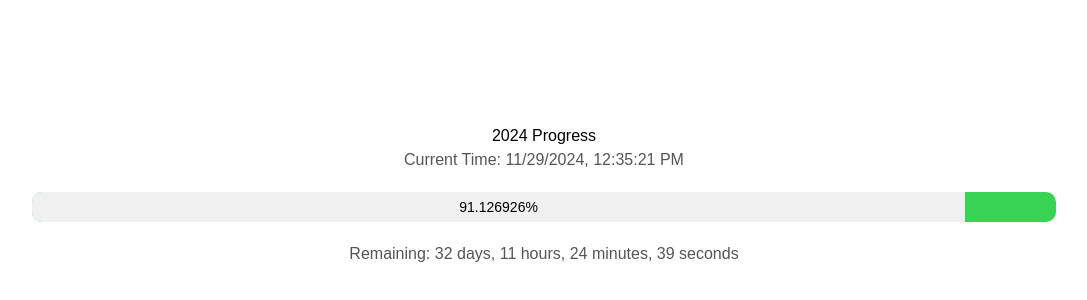
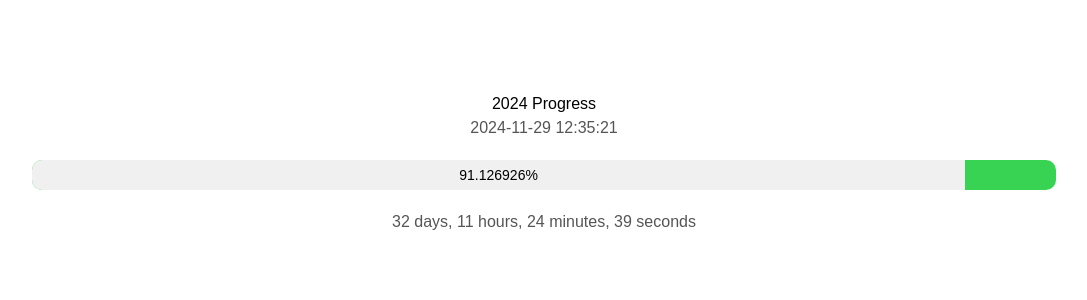
Before and after one commit to huyixi/years-progress, a SvelteKit app: page / in a window 1280 px wide. Shown: the part 164-464 px from the top of the page, without its empty margins (96-1183 px from the left). Built offline with nearby package versions, Linux system fonts and the light colour scheme.

Commit message:
feat: use new time format

```diff
--- a/src/routes/+page.svelte
+++ b/src/routes/+page.svelte
@@ -8,14 +8,28 @@
 	const MS_PER_DAY = MS_PER_HOUR * 24;
 
 	// Get current year progress as a percentage
-	function getYearProgress() {
+	function getYearPercentage() {
 		const now = new Date();
 		const startOfYear = new Date(now.getFullYear(), 0, 1);
 		const endOfYear = new Date(now.getFullYear() + 1, 0, 1);
 		return ((now - startOfYear) / (endOfYear - startOfYear)) * 100;
 	}
 
-	// Get remaining time until the end of the year
+	function formatDate(date, format) {
+		const padZero = (num) => (num < 10 ? `0${num}` : num);
+
+		const parts = {
+			YYYY: date.getFullYear(),
+			MM: padZero(date.getMonth() + 1),
+			DD: padZero(date.getDate()),
+			HH: padZero(date.getHours()),
+			mm: padZero(date.getMinutes()),
+			ss: padZero(date.getSeconds())
+		};
+
+		return format.replace(/YYYY|MM|DD|HH|mm|ss/g, (match) => parts[match]);
+	}
+
 	function getRemainingTime() {
 		const now = new Date();
 		const endOfYear = new Date(now.getFullYear() + 1, 0, 1);
@@ -29,15 +43,14 @@
 		return { days, hours, minutes, seconds };
 	}
 
-	let currentTime = new Date().toLocaleString();
-	let progress = getYearProgress().toFixed(6);
+	let currentTime = formatDate(new Date(), 'YYYY-MM-DD HH:mm:ss');
+	let progress = getYearPercentage().toFixed(6);
 	let remainingTime = getRemainingTime();
 
-	// Update every 250ms
 	onMount(() => {
 		const interval = setInterval(() => {
-			currentTime = new Date().toLocaleString();
-			progress = getYearProgress().toFixed(6);
+			currentTime = formatDate(new Date(), 'YYYY-MM-DD HH:mm:ss');
+			progress = getYearPercentage().toFixed(6);
 			remainingTime = getRemainingTime();
 		}, 250);
 
@@ -47,7 +60,7 @@
 
 <div class="main">
 	<h1>2024 Progress</h1>
-	<p>Current Time: {currentTime}</p>
+	<p>{currentTime}</p>
 
 	<div class="progress-container">
 		<div class="progress-bar" style="width: {progress}%;">
@@ -56,7 +69,6 @@
 	</div>
 
 	<p>
-		Remaining:
 		{remainingTime.days} days,
 		{remainingTime.hours} hours,
 		{remainingTime.minutes} minutes,
@@ -68,7 +80,7 @@
 	.main {
 		font-family: Arial, sans-serif;
 		text-align: center;
-		margin: 36vh auto;
+		margin: 32vh auto;
 		width: 80%;
 	}
 
```
